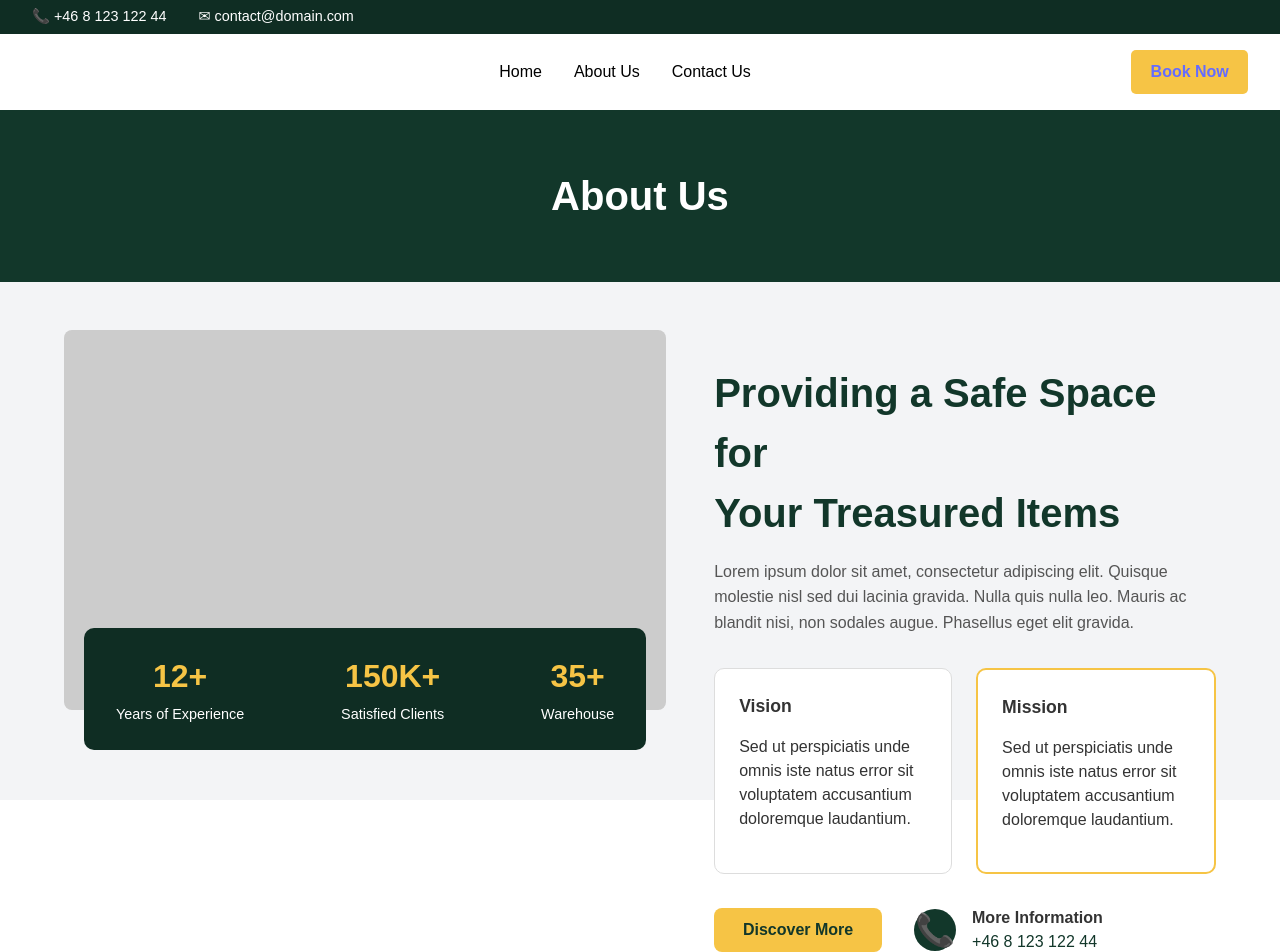
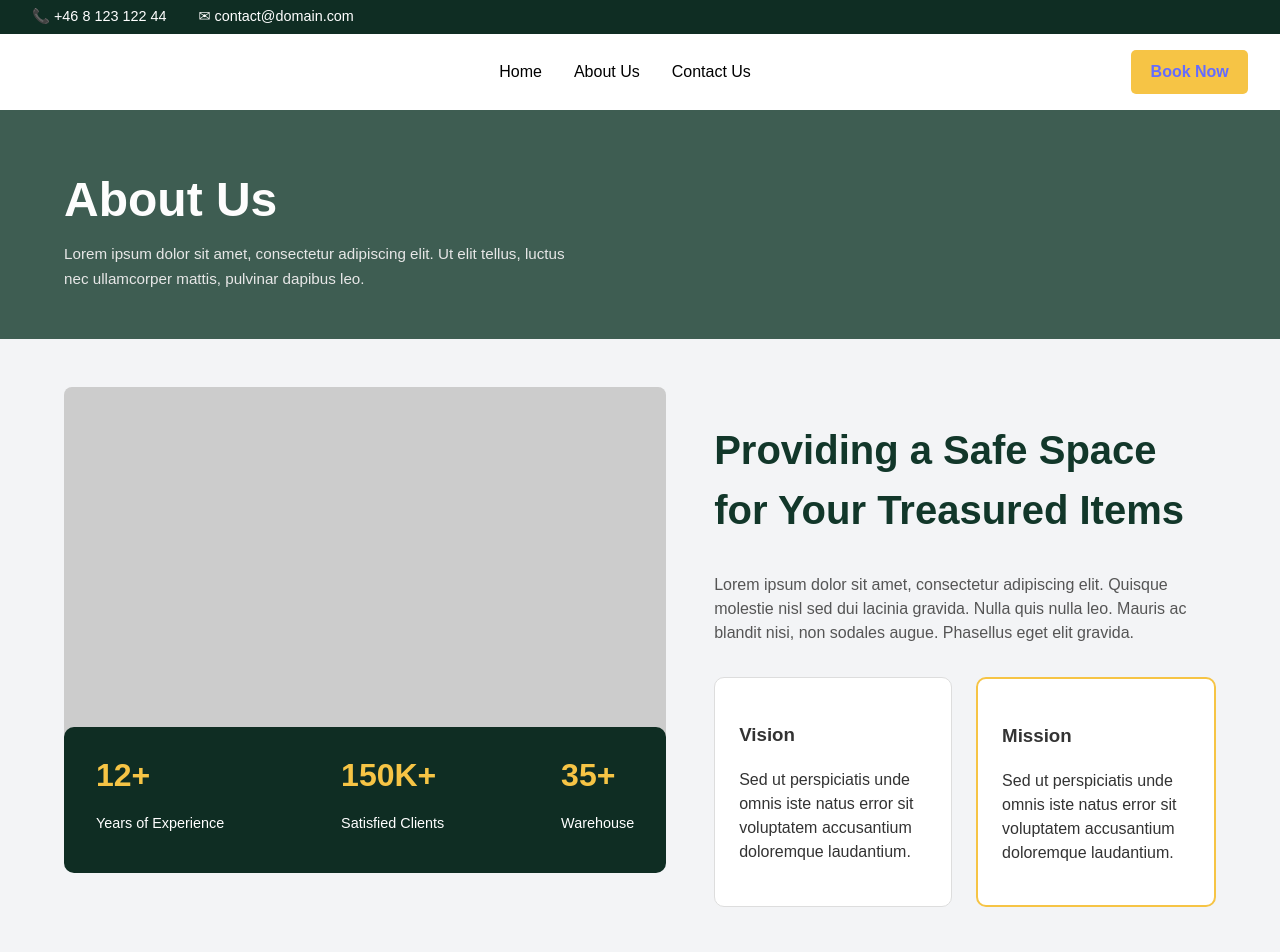
Before and after one commit to Sahandb13/js-frontend, a React (Vite) app: page /about-us in a window 1280 px wide. Shown: the top 952 px of the page. Built offline with nearby package versions, Linux system fonts and the light colour scheme.

Commit message:
fixing color, contact app

```diff
--- a/src/App.css
+++ b/src/App.css
@@ -4,7 +4,7 @@ html,
 body,
 #root {
   height: 100%;
-  width: 100%;        /* Viktigt för fullbredd */
+  width: 100%;
   margin: 0;
   padding: 0;
 }
@@ -15,32 +15,28 @@ body,
   box-sizing: border-box;
 }
 
-/* App-layout så navbar + footer är samma på alla sidor */
+body {
+  font-family: "Arial", sans-serif;
+  color: #333;
+  background-color: #f3f4f6;
+}
+
 .app-layout {
   min-height: 100vh;
   display: flex;
   flex-direction: column;
-  max-width: 1920px;   /* Figma-bredd */
+  max-width: 1920px;
   width: 100%;
-  margin: 0 auto;      /* Centrerar hela appen på större skärmar */
+  margin: 0 auto;
 }
-.navbar.home{
-  color: #FFD700; /* Gult enl figma */
-}
+
 .page-content {
   flex: 1;
   width: 100%;
 }
 
-/* MARK: Global styles */
 
-body {
-  font-family: "Arial", sans-serif;
-  color: #333;
-  background-color: #f3f4f6; /* Ljus bakgrund så sektionerna "ligger" på den */
-}
-
-/* MARK: Hero Section - färger och layout från Figma */
+/* MARK: Hero section (Home) */
 
 .hero {
   width: 100%;
@@ -50,13 +46,33 @@ body {
   align-items: center;
   justify-content: center;
   text-align: left;
-  color: white;
-  padding: 0 2rem;     /* Samma sidomarginal som navbaren */
+  color: #fff;
+  padding: 0 2rem;
 }
 
 .hero-inner {
-  max-width: 1200px;   /* Centrerad content-bredd */
+  max-width: 1200px;
   width: 100%;
+  display: grid;
+  grid-template-columns: 1.2fr 1fr;
+  align-items: center;
+  gap: 2rem;
+}
+
+.hero-left {
+  z-index: 2;
+}
+
+.hero-right {
+  display: flex;
+  justify-content: center;
+  align-items: center;
+}
+
+.hero-image {
+  width: 100%;
+  max-width: 480px;
+  border-radius: 12px;
 }
 
 .hero-title {
@@ -73,14 +89,17 @@ body {
   margin-bottom: 1rem;
 }
 
+.hero-line1,
+.hero-line2 {
+  color: #fff;
+}
+
 .hero-line1 {
   font-weight: 700;
-  color: #ffffff;
 }
 
 .hero-line2 {
   font-weight: 600;
-  color: #ffffff;
 }
 
 .hero-subtitle {
@@ -99,57 +118,24 @@ body {
   background-color: #f6c445;
   color: #12372a;
   font-weight: 600;
-  font-size: 1rem;
   cursor: pointer;
 }
 
 .hero-button:hover {
   opacity: 0.9;
 }
-/* GRID-LAYOUT för hero (vänster text, höger bild) */
-.hero-inner {
-  max-width: 1200px;
-  width: 100%;
-  display: grid;
-  grid-template-columns: 1.2fr 1fr;
-  align-items: center;
-  gap: 2rem;
-}
 
 
-.hero-left {
-  z-index: 2;
-}
-
-.hero-right {
-  display: flex;
-  justify-content: center;
-  align-items: center;
-}
-
-.hero-image {
-  width: 100%;
-  max-width: 480px;
-  height: auto;
-  border-radius: 12px;
-}
-
-
-/* MARK: Testimonials-styling inspirerad av figma */
+/* MARK: Testimonials */
 
 .testimonials {
   width: 100%;
-  padding: 5rem 0 6rem 0;
-
-  /* Bakgrundsbild */
-  background-image: url("/public/testimonials-bg.svg");
+  padding: 5rem 0 6rem;
+  background-image: url("/testimonials-bg.svg");
   background-size: cover;
   background-position: center;
-  background-repeat: no-repeat;
-
   position: relative;
 }
-
 
 .testimonials::before {
   content: "";
@@ -158,7 +144,6 @@ body {
   background: rgba(18, 55, 42, 0.92);
   z-index: 0;
 }
-
 
 .testimonials-inner {
   max-width: 1200px;
@@ -169,33 +154,24 @@ body {
   z-index: 1;
 }
 
-
-/* Överrubriken "Testimonials" – GUL och centrerad */
 .testimonials-tag {
   color: #f6c445;
-  font-size: 1rem;
   font-weight: 600;
   margin-bottom: 0.75rem;
 }
 
-/* Huvudrubrik "See What Our Client Have to Say" */
 .testimonials-heading {
   font-size: 2.8rem;
   font-weight: 700;
-  color: #ffffff;
-  margin-bottom: 1rem;
+  color: #fff;
 }
 
-/* liten underrad text */
 .testimonials-subtitle {
   max-width: 700px;
-  margin: 0 auto 3rem auto;
-  font-size: 1rem;
-  line-height: 1.6;
+  margin: 0 auto 3rem;
   color: #e1e1e1;
 }
 
-/* Griden med 3 kort */
 .testimonials-list {
   display: grid;
   grid-template-columns: repeat(3, 1fr);
@@ -203,23 +179,19 @@ body {
 }
 
 .testimonial-item {
-  background-color: #ffffff;
+  background-color: #fff;
   padding: 2rem;
   border-radius: 16px;
   box-shadow: 0 6px 24px rgba(0, 0, 0, 0.12);
   text-align: left;
 }
 
-
 .testimonial-stars {
-  color: #0f7b3b;   /* grön */
+  color: #0f7b3b;
   margin-bottom: 1rem;
-  font-size: 1.2rem;
 }
 
-/* Texten i korten */
 .testimonial-text {
-  font-size: 1rem;
   color: #444;
   line-height: 1.6;
   margin-bottom: 1.5rem;
@@ -227,47 +199,41 @@ body {
 
 .testimonial-footer {
   display: flex;
+  justify-content: space-between;
   align-items: center;
-  justify-content: space-between;
 }
 
 .testimonial-avatar {
   width: 48px;
   height: 48px;
+  background-color: #d0d0d0;
   border-radius: 50%;
-  background-color: #d0d0d0;
-  flex-shrink: 0;
 }
 
 .testimonial-meta {
-  flex: 1;
   margin-left: 1rem;
 }
 
 .testimonial-name {
   font-weight: 700;
   color: #12372a;
-  margin: 0;
 }
 
 .testimonial-role {
   font-size: 0.85rem;
   color: #777;
-  margin: 0;
 }
 
-/* Gul citat-ikon */
 .testimonial-quote-icon {
+  color: #f6c445;
   font-size: 2rem;
-  color: #f6c445;
 }
 
 
-
-/* MARK: Latest Blogs-styling */
+/* MARK: Latest blogs */
 
 .latest-blogs {
-  padding: 3rem 1.5rem 4rem 1.5rem;
+  padding: 3rem 1.5rem 4rem;
   background-color: #f9f9f9;
 }
 
@@ -279,7 +245,7 @@ body {
 }
 
 .blog-card {
-  background-color: #ffffff;
+  background-color: #fff;
   border-radius: 12px;
   padding: 1.8rem;
   border: 1px solid #e0e0e0;
@@ -287,104 +253,89 @@ body {
 }
 
 .blog-title {
-  font-size: 1.25rem;
+  font-weight: 600;
   margin-bottom: 0.4rem;
-  font-weight: 600;
 }
 
 .blog-date {
   font-size: 0.9rem;
   color: #888;
-  margin-bottom: 0.9rem;
 }
 
 .blog-excerpt {
-  font-size: 0.98rem;
+  color: #444;
   line-height: 1.5;
-  color: #444;
 }
 
-/* MARK: Contact-sida och formulär */
+
+/* MARK: Contact page */
 
 .contact-page {
   max-width: 1200px;
-  margin: 3rem auto 4rem auto;
+  margin: 4rem auto 6rem;
   padding: 0 1.5rem;
 }
 
 .contact-header h1 {
-  font-size: 2.2rem;
+  font-size: 2.8rem;
+  font-weight: 700;
+  color: #12372a;
   margin-bottom: 0.5rem;
 }
 
 .contact-header p {
+  margin: 0;
   color: #555;
-  margin-bottom: 2rem;
 }
 
-/* Två kolumner: formulär + info-panel */
+/* layout: formulär + info-panel */
 .contact-layout {
   display: grid;
-  grid-template-columns: 2fr 1.3fr;
-  gap: 2rem;
-  align-items: flex-start;
+  grid-template-columns: 1.4fr 1fr;
+  gap: 2.5rem;
+  margin-top: 2rem;
 }
 
-/* Formuläret (vänster) */
+/* vänster sida – formulärkortet */
 .contact-form {
+  background-color: #ffffff;
+  padding: 2rem 2rem 2.5rem;
+  border-radius: 12px;
+  box-shadow: 0 4px 18px rgba(0, 0, 0, 0.06);
   display: flex;
   flex-direction: column;
-  gap: 1rem;
-  background-color: #ffffff;
-  padding: 2rem;
-  border-radius: 12px;
-  box-shadow: 0 8px 24px rgba(0, 0, 0, 0.06);
+  gap: 1.2rem;
 }
 
 .form-field label {
   font-weight: 500;
+  color: #333;
 }
 
 .form-field input,
 .form-field textarea {
   width: 100%;
-  margin-top: 0.25rem;
-  padding: 0.5rem 0.75rem;
-  border-radius: 6px;
+  padding: 0.7rem 0.9rem;
+  border-radius: 8px;
   border: 1px solid #ccc;
-}
-
-/* Info-panel (höger) */
-.contact-info-panel {
-  background-color: #12372a;
-  color: #ffffff;
-  padding: 2rem;
-  border-radius: 12px;
-  line-height: 1.5;
-}
-
-.contact-info-panel h2 {
-  margin-top: 0;
-  margin-bottom: 0.75rem;
-}
-
-.contact-info-panel h3 {
-  margin-top: 1.5rem;
-  margin-bottom: 0.25rem;
   font-size: 1rem;
 }
 
-/* Skicka-knappen */
+textarea {
+  resize: none;
+}
+
+/* knapp */
 .contact-submit {
-  margin-top: 0.5rem;
-  padding: 0.75rem 1.5rem;
-  border-radius: 999px;
-  border: none;
   background-color: #f6c445;
   color: #12372a;
+  border: none;
+  padding: 1rem;
+  border-radius: 999px;
+  font-size: 1.1rem;
+  font-weight: 600;
   cursor: pointer;
-  align-self: flex-start;
-  font-weight: 600;
+  margin-top: 0.5rem;
 }
 
 .contact-submit:hover {
@@ -394,68 +345,90 @@ body {
 .error-text {
   color: #b00020;
   font-size: 0.9rem;
-  margin-top: 0.25rem;
+}
+
+/* höger sida – mörkgrön panel */
+
+.contact-info-panel {
+  background-color: #12372a;
+  color: #ffffff;
+  padding: 2.5rem;
+  border-radius: 12px;
+  line-height: 1.6;
+}
+
+.contact-info-panel h2 {
+  margin-top: 0;
+  margin-bottom: 1rem;
+  font-size: 1.6rem;
+  font-weight: 700;
+}
+
+.contact-info-panel h3 {
+  margin-top: 2rem;
+  margin-bottom: 0.4rem;
+  font-size: 1.1rem;
+  font-weight: 600;
+}
+
+.contact-info-panel p {
+  margin: 0.2rem 0;
+  font-size: 0.95rem;
 }
 
 
-/* MARK: HERO SECTION */
+/* MARK: About page */
+
+.about-page {
+  background-color: #f3f4f6;
+  width: 100%;
+}
+
 .about-hero {
-  max-width: 1200px;
-  margin: 4rem auto;
-  padding: 0 1.5rem;
   display: grid;
   grid-template-columns: 1.2fr 1fr;
   gap: 3rem;
-  align-items: start;
+  max-width: 1200px;
+  margin: 3rem auto;
+  padding: 0 1.5rem;
 }
 
-.about-image-wrapper {
-  position: relative;
-}
-.about-image {
+.about-image-placeholder {
   width: 100%;
+  height: 380px;
+  background-color: #ccc;
   border-radius: 8px;
-  background-color: #ccc;
 }
 
-
 .about-stats {
-  position: absolute;
-  bottom: -40px;
-  left: 20px;
-  right: 20px;
   background-color: #0f2d23;
+  color: #fff;
+  padding: 1.5rem 2rem;
+  border-radius: 10px;
+  margin-top: -40px;
   display: flex;
-  justify-content: space-around;
-  padding: 1.5rem 1rem;
-  border-radius: 10px;
-  color: white;
+  justify-content: space-between;
 }
 
-.about-stats h3 {
+.stat h3 {
+  font-size: 2rem;
+  margin: 0;
   color: #f6c445;
-  font-size: 1.8rem;
-  margin: 0;
-  text-align: center;
 }
 
-.about-stats p {
-  font-size: 0.85rem;
-  margin: 0;
-  text-align: center;
+.stat p {
+  font-size: 0.9rem;
 }
 
 .about-title {
   font-size: 2.5rem;
+  color: #12372a;
   font-weight: 700;
-  color: #12372a;
-  margin-bottom: 1rem;
 }
 
 .about-text {
-  max-width: 500px;
-  color: #444;
-  margin-bottom: 2rem;
+  color: #555;
+  margin: 1rem 0 2rem;
 }
 
 .about-boxes {
@@ -465,21 +438,14 @@ body {
 }
 
 .about-box {
+  background-color: #fff;
+  border: 1px solid #ddd;
+  border-radius: 10px;
+  padding: 1.5rem;
   flex: 1;
-  padding: 1.5rem;
-  border: 1px solid #ddd;
-  border-radius: 12px;
-  background-color: #fff;
 }
 
-.about-box h3 {
-  margin-top: 0;
-  margin-bottom: 0.5rem;
-  font-size: 1.1rem;
-  font-weight: 600;
-}
-
-.mission {
+.about-box.mission {
   border: 2px solid #f6c445;
 }
 
@@ -491,46 +457,38 @@ body {
 
 .discover-btn {
   background-color: #f6c445;
+  padding: 0.8rem 1.8rem;
   border: none;
-  padding: 0.9rem 2rem;
-  border-radius: 6px;
+  border-radius: 8px;
   font-weight: 600;
   color: #12372a;
   cursor: pointer;
 }
 
+.about-contact {
+  display: flex;
+  gap: 1rem;
+  align-items: center;
+}
+
 .contact-icon {
-  background-color: #12372a;
-  color: white;
   width: 42px;
   height: 42px;
+  background-color: #12372a;
+  color: #fff;
   border-radius: 50%;
   display: flex;
   justify-content: center;
   align-items: center;
 }
 
-.about-contact {
-  display: flex;
-  align-items: center;
-  gap: 1rem;
-}
 
-.contact-label {
-  font-weight: 600;
-  margin: 0;
-}
-
-.contact-number {
-  margin: 0;
-  color: #12372a;
-}
-
-
-/* MARK: FAQ-styling */
+/* MARK: FAQ */
 
 .faq {
-  padding: 3rem 1.5rem 4rem 1.5rem;
+  padding: 3rem 1.5rem 4rem;
+  max-width: 1200px;
+  margin: 0 auto;
 }
 
 .faq h2 {
@@ -549,136 +507,20 @@ body {
 .faq-item {
   border: 1px solid #e0e0e0;
   border-radius: 12px;
-  background-color: #ffffff;
+  background-color: #fff;
 }
 
 .faq-question {
-  width: 100%;
   padding: 1rem 1.2rem;
   background: none;
   border: none;
   display: flex;
   justify-content: space-between;
-  align-items: center;
+  cursor: pointer;
   font-weight: 500;
-  font-size: 1rem;
-  cursor: pointer;
-}
-
-.faq-question span:last-child {
-  font-size: 1.3rem;
 }
 
 .faq-answer {
-  padding: 0 1.2rem 1rem 1.2rem;
-  font-size: 0.96rem;
+  padding: 0 1.2rem 1rem;
   color: #444;
 }
-
-/* MARK: Home-sektioners layout */
-
-.latest-blogs,
-.faq {
-  max-width: 1200px;
-  margin: 3rem auto 4rem auto;
-  padding: 0 1.5rem;
-}
-.about-hero {
-  display: grid;
-  grid-template-columns: 1.2fr 1fr;
-  gap: 3rem;
-  max-width: 1200px;
-  margin: 3rem auto;
-  padding: 0 1.5rem;
-  align-items: start;
-}
-
-/* Stor grå ruta – skapad i CSS */
-.about-image-placeholder {
-  width: 100%;
-  height: 380px;
-  background-color: #ccc;
-  border-radius: 8px;
-}
-
-/* Stats-boxen under bilden */
-.about-stats {
-  background-color: #0f2d23;
-  color: white;
-  padding: 1.5rem 2rem;
-  border-radius: 10px;
-  margin-top: -40px;
-  display: flex;
-  justify-content: space-between;
-}
-
-.stat h3 {
-  font-size: 2rem;
-  color: #f6c445;
-  margin: 0;
-}
-
-.stat p {
-  font-size: 0.9rem;
-  margin-top: 0.25rem;
-}
-
-/* TEXT SEKTION */
-.about-title {
-  font-size: 2.5rem;
-  color: #12372a;
-  font-weight: 700;
-}
-
-.about-text {
-  color: #555;
-  margin: 1rem 0 2rem 0;
-  line-height: 1.6;
-}
-
-/* Vision + Mission boxar */
-.about-boxes {
-  display: flex;
-  gap: 1.5rem;
-  margin-bottom: 2rem;
-}
-
-.about-box {
-  flex: 1;
-  background-color: white;
-  border: 1px solid #ddd;
-  border-radius: 10px;
-  padding: 1.5rem;
-}
-
-/* Gul border runt Mission (som i Figma) */
-.about-box.mission {
-  border: 2px solid #f6c445;
-}
-
-/* Discover-knapp + Kontakt-del */
-.about-actions {
-  display: flex;
-  align-items: center;
-  gap: 2rem;
-}
-
-.discover-btn {
-  background-color: #f6c445;
-  padding: 0.8rem 1.8rem;
-  border: none;
-  border-radius: 8px;
-  cursor: pointer;
-  font-weight: 600;
-}
-
-.about-contact {
-  display: flex;
-  align-items: center;
-  gap: 1rem;
-}
-
-.contact-icon {
-  font-size: 2rem;
-  color: #12372a;
-}
--- a/src/components/PageHeader.css
+++ b/src/components/PageHeader.css
@@ -1,12 +1,26 @@
 .page-header {
-  background-color: #12372A; /* mörkgrön från Figma */
-  color: #ffffff;
-  padding: 4rem 2rem;
-  text-align: center;
+  width: 100%;
+  background-color: rgba(18, 55, 42, 0.8); /* 12372A @ 80% */
+}
+
+.page-header-inner {
+  max-width: 1200px;
+  margin: 0 auto;
+  padding: 4rem 1.5rem 3rem 1.5rem;
+  text-align: left;
 }
 
 .page-header h1 {
-  font-size: 2.5rem;
+  font-size: 3rem;
+  margin: 0 0 1rem 0;
+  font-weight: 600;
+  color: #fdfdfd; /* ljus text mot mörk bakgrund */
+}
+
+.page-header p {
+  max-width: 520px;
   margin: 0;
-  font-weight: 600;
+  font-size: 0.95rem;
+  line-height: 1.6;
+  color: #e7e7e7;
 }
--- a/src/components/PageHeader.jsx
+++ b/src/components/PageHeader.jsx
@@ -3,7 +3,13 @@ import "./PageHeader.css";
 export default function PageHeader({ title }) {
   return (
     <section className="page-header">
-      <h1>{title}</h1>
+      <div className="page-header-inner">
+        <h1>{title}</h1>
+        <p>
+          Lorem ipsum dolor sit amet, consectetur adipiscing elit. Ut elit tellus,
+          luctus nec ullamcorper mattis, pulvinar dapibus leo.
+        </p>
+      </div>
     </section>
   );
 }
--- a/src/pages/AboutUs.jsx
+++ b/src/pages/AboutUs.jsx
@@ -30,8 +30,8 @@ export default function AboutUs() {
         {/* Höger: text */}
         <div className="about-info">
           <h2 className="about-title">
-            Providing a Safe Space for <br />
-            Your Treasured Items
+            Providing a Safe Space for Your Treasured Items <br />
+
           </h2>
 
           <p className="about-text">
```
Also changed, not shown: src/App.jsx (+6 -5 lines), src/pages/ContactUs.jsx (+18 -15 lines), src/pages/Home.jsx (+31 -44 lines).
